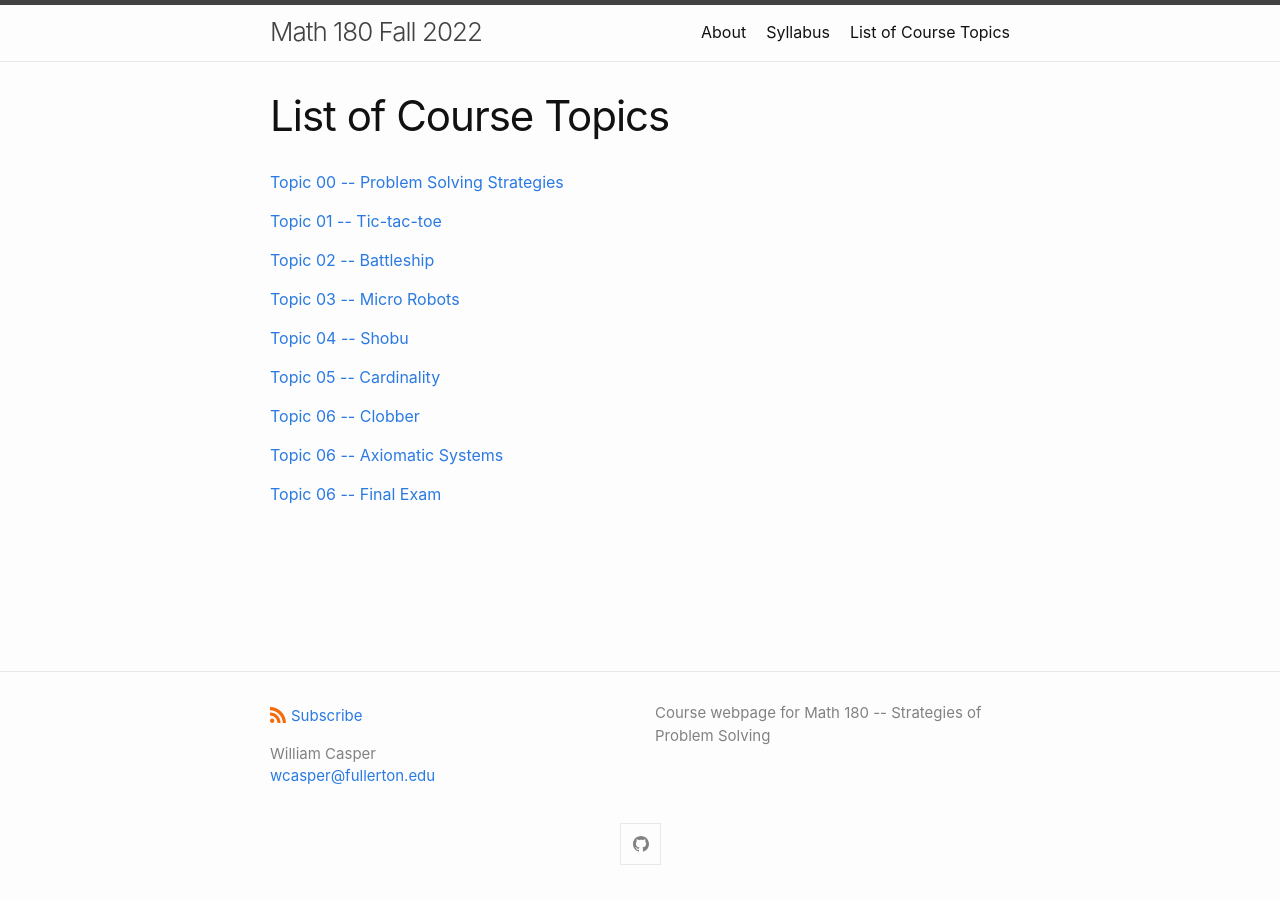
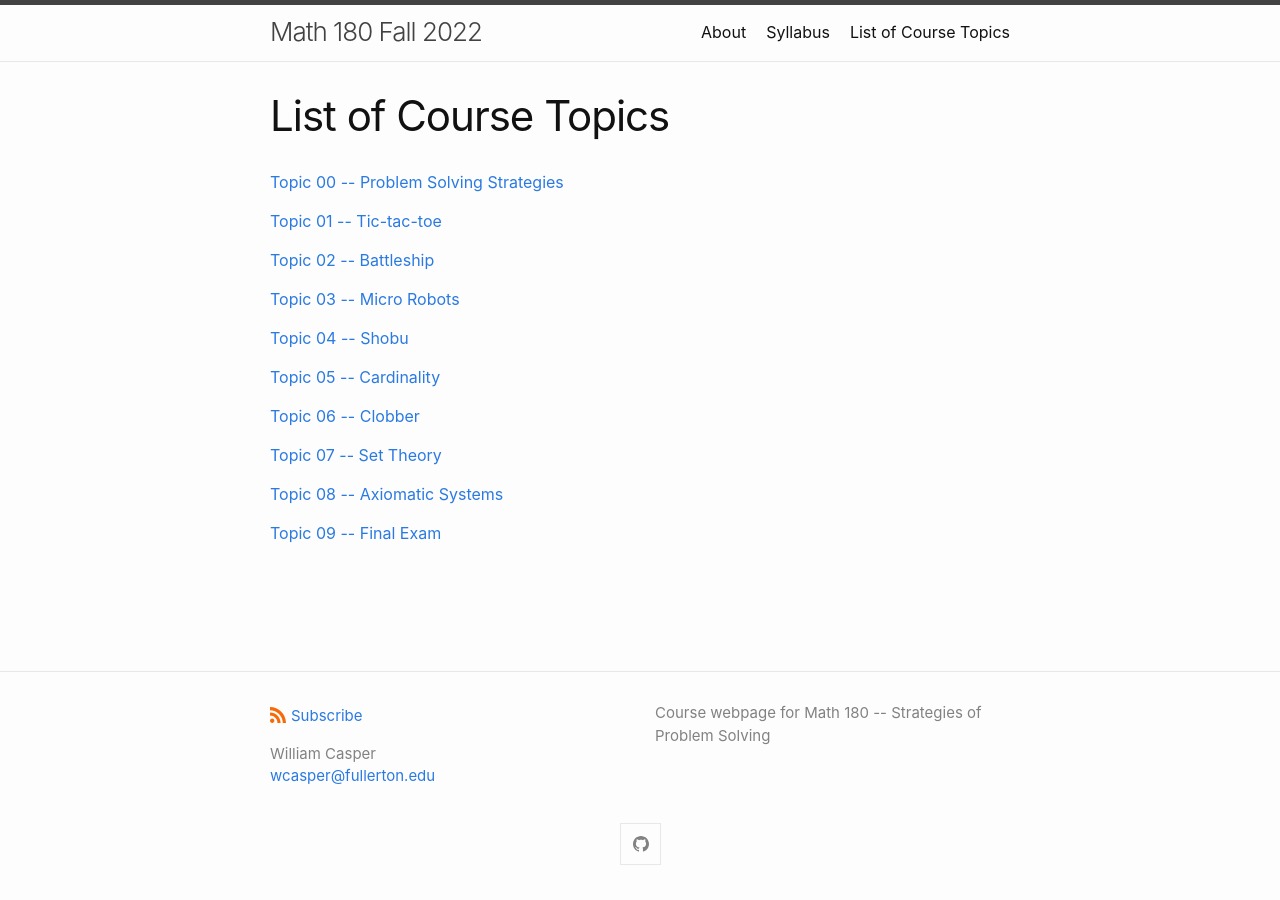
Before and after one commit to wcasper/math180fall2022, a Jekyll site: the page built from topics-list.md, in a window 1280 px wide. Built offline with Jekyll 4.4.1, drawn with Linux system fonts in a browser that asks for light colours.

Commit message:
fixed links

```diff
--- a/_topics/topic07-axioms.md
+++ b/_topics/topic07-axioms.md
@@ -1,6 +1,6 @@
 ---
 layout: page
-title: Topic 06 -- Axiomatic Systems
+title: Topic 07 -- Set Theory
 ---
 
-* [Introduction (link)](/math180fall2022/modules/axioms/introduction)
+* [Introduction (link)](/math180fall2022/modules/set-theory/introduction)
--- a/_topics/topic08-final.md
+++ b/_topics/topic08-final.md
@@ -1,6 +1,6 @@
 ---
 layout: page
-title: Topic 06 -- Final Exam
+title: Topic 09 -- Final Exam
 ---
 
 * [Review of Terminology (link)](/math180fall2022/modules/final/terminology-review)
```
Also changed, not shown: _topics/topic08-axioms.md (added, +6 -0 lines).
